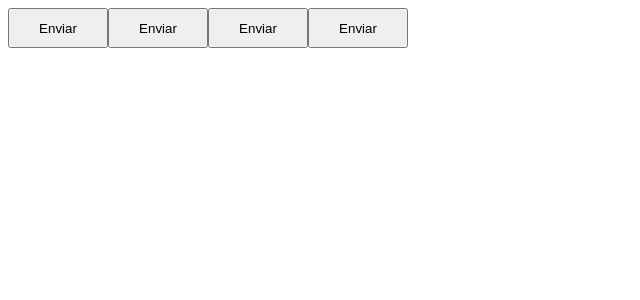
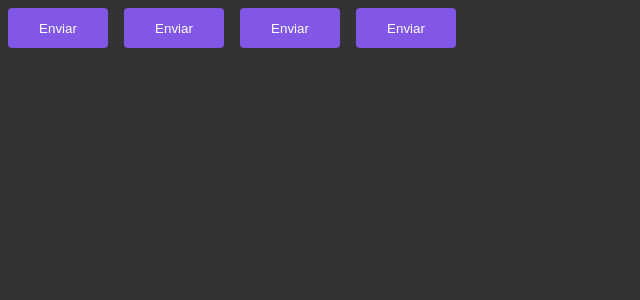
Before and after one commit to firestormDev/ignite-timer, a React (Vite) app: page / in a window 1280 px wide. Shown: the top 300 px of the page, without its empty margins (0-640 px from the left). Built offline with nearby package versions, Linux system fonts and the light colour scheme.

Commit message:
feat:Building the application and implementing themes and styles components

```diff
--- a/src/App.tsx
+++ b/src/App.tsx
@@ -1,13 +1,19 @@
+import {ThemeProvider} from 'styled-components'
 import {Button} from "./components/Button";
+import { defaultTheme } from './styles/themes/default';
+import { GlobalStyle } from './styles/global';
 
 export function App() {
 
   return (
-   <>
+   <ThemeProvider theme={defaultTheme}>
       <Button variant="primary"/>
       <Button variant="secondary"/>
       <Button variant="sucess"/>
       <Button variant="danger"/>
-   </>
+
+      <GlobalStyle></GlobalStyle>
+
+   </ThemeProvider>
   )
 }
--- a/src/components/Button.styles.ts
+++ b/src/components/Button.styles.ts
@@ -1,4 +1,4 @@
-import styled from 'styled-components';
+import styled, { css } from 'styled-components';
 
 export type ButtonVariant = 'primary' | 'secondary' | 'danger' | 'sucess';
 
@@ -6,7 +6,25 @@
     variant: ButtonVariant
 }
 
-export const ButtonContainer = styled.button`
+const buttonVariants = {
+    primary: 'purple',
+    secondary: 'orange',
+    danger: 'red',
+    sucess: 'green'
+};
+
+export const ButtonContainer = styled.button<ButtonContainerProps>`
 width: 100px;
 height: 40px;
+border: 0;
+border-radius: 4px;
+margin: 8px;
+
+background-color: ${props => props.theme.primary};
+color: ${props => props.theme.white}
+/* ${props => {
+return css `
+background-color: ${buttonVariants[props.variant]}
 `
+}} */
+`
--- a/src/components/Button.tsx
+++ b/src/components/Button.tsx
@@ -4,6 +4,6 @@
     variant?: ButtonVariant;
 }
 
-export function Button({color = 'primary'}: ButtonProps){
-return <ButtonContainer variant={color} >Enviar</ButtonContainer>
+export function Button({variant = 'primary'}: ButtonProps){
+return <ButtonContainer variant={variant} >Enviar</ButtonContainer>
 }
--- /dev/null
+++ b/src/styles/global.ts
@@ -0,0 +1,15 @@
+import { createGlobalStyle } from "styled-components"
+
+export const GlobalStyle = createGlobalStyle`
+
+    * {
+        margin: 0;
+        padding: 0;
+        box-sizing: border-box;
+    }
+
+    body {
+        background: #333;
+        color: #fff;
+    }
+    `;
--- /dev/null
+++ b/src/styles/themes/default.ts
@@ -0,0 +1,5 @@
+export const defaultTheme = {
+    white: '#fff',
+    primary: '#8257e6',
+    secondary: 'orange',
+}
```
Also changed, not shown: src/@types/styles.d.ts (added, +9 -0 lines).
